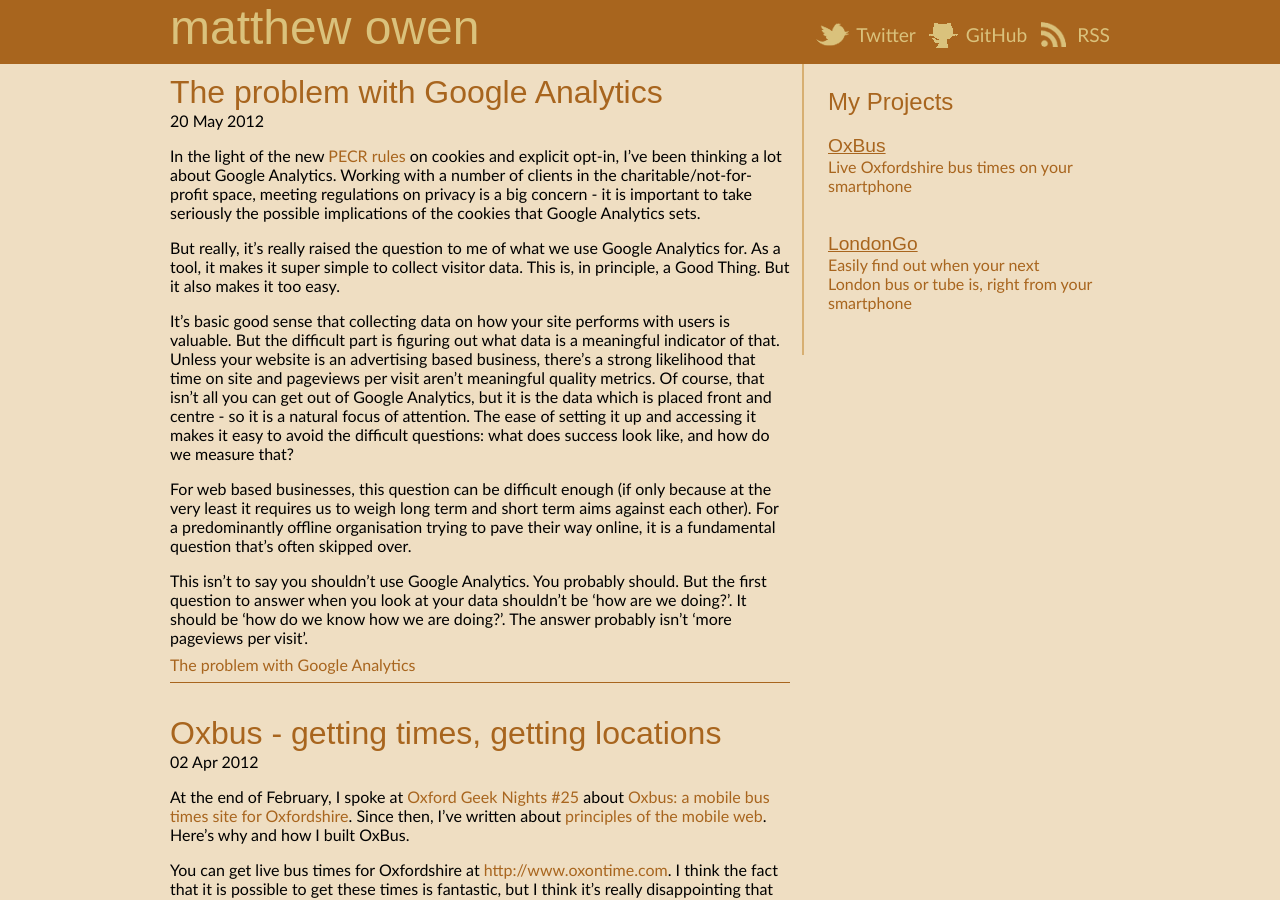
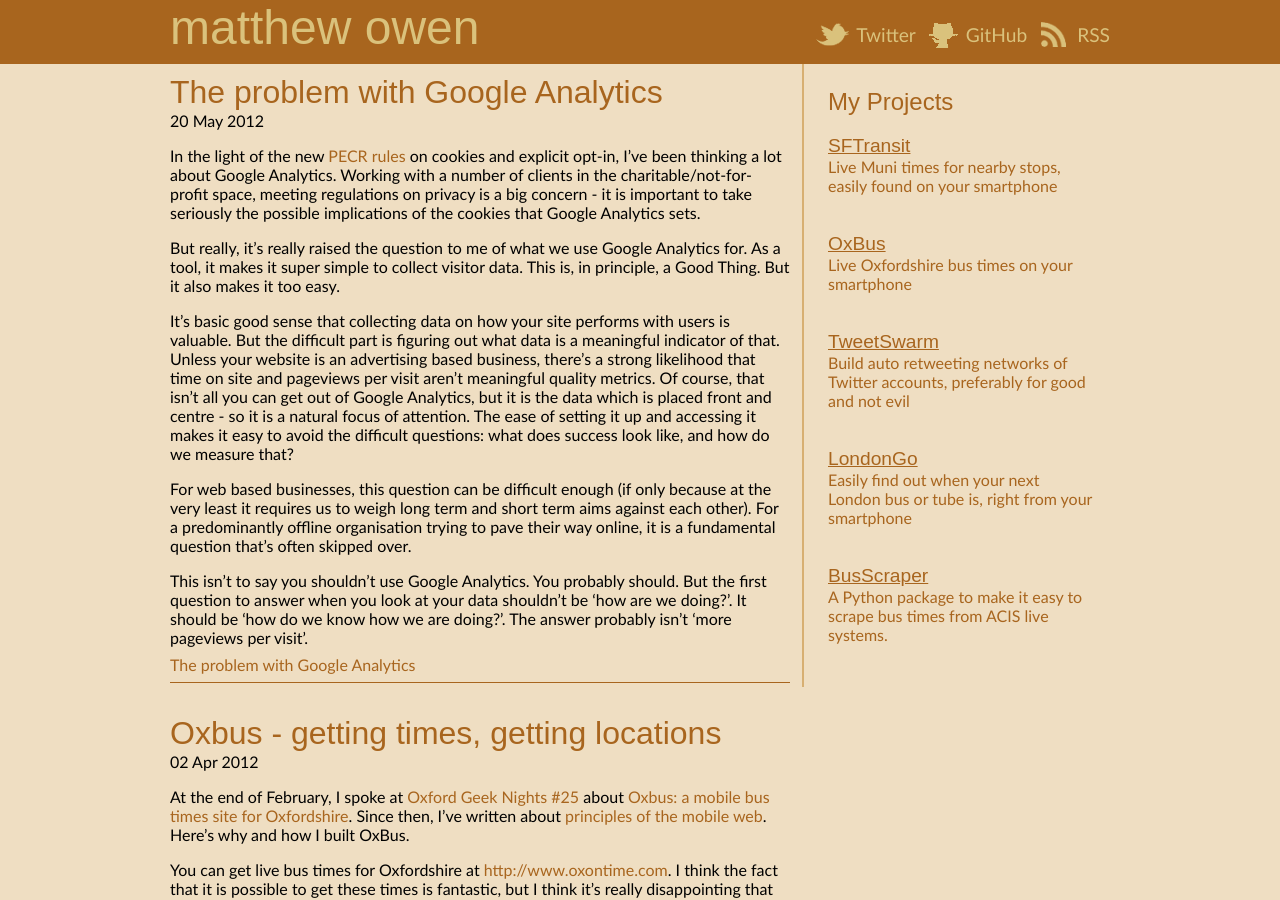
Before and after one commit to matthewowen/personal-site, a Jekyll site: the page built from index.html, in a window 1280 px wide and 900 px high. Built offline with Jekyll 4.4.1, drawn with Linux system fonts in a browser that asks for light colours; comment, search, counter and statistics services are not loaded.

Commit message:
update projects list

```diff
--- a/_layouts/base.html
+++ b/_layouts/base.html
@@ -44,18 +44,36 @@
 			<section id="sidebar-projects">
 				<h3>My Projects</h3>
 				<ul>
+                    <li>
+                        <a title="San Francisco Muni times" href="http://www.sftransit.us">
+                            <h4>SFTransit</h4>
+                            <p>Live Muni times for nearby stops, easily found on your smartphone</p>
+                        </a>
+                    </li>
 					<li>
 						<a title="Oxford bus times" href="http://www.oxbus.co.uk">
 							<h4>OxBus</h4>
 							<p>Live Oxfordshire bus times on your smartphone</p>
 						</a>
 					</li>
+                    <li>
+                        <a title="Auto retweeting Twitter networks" href="http://www.tweetswarm.net">
+                            <h4>TweetSwarm</h4>
+                            <p>Build auto retweeting networks of Twitter accounts, preferably for good and not evil</p>
+                        </a>
+                    </li>
 					<li>
 						<a title="London bus and tube times" href="http://www.londongo.net">
 							<h4>LondonGo</h4>
 							<p>Easily find out when your next London bus or tube is, right from your smartphone</p>
 						</a>
 					</li>
+                    <li>
+                        <a title="ACIS live bus times scraper API for Python" href="http://pypi.python.org/pypi/BusScraper/">
+                            <h4>BusScraper</h4>
+                            <p>A Python package to make it easy to scrape bus times from ACIS live systems.</p>
+                        </a>
+                    </li>
 				</ul>
 			</section>
 
```
